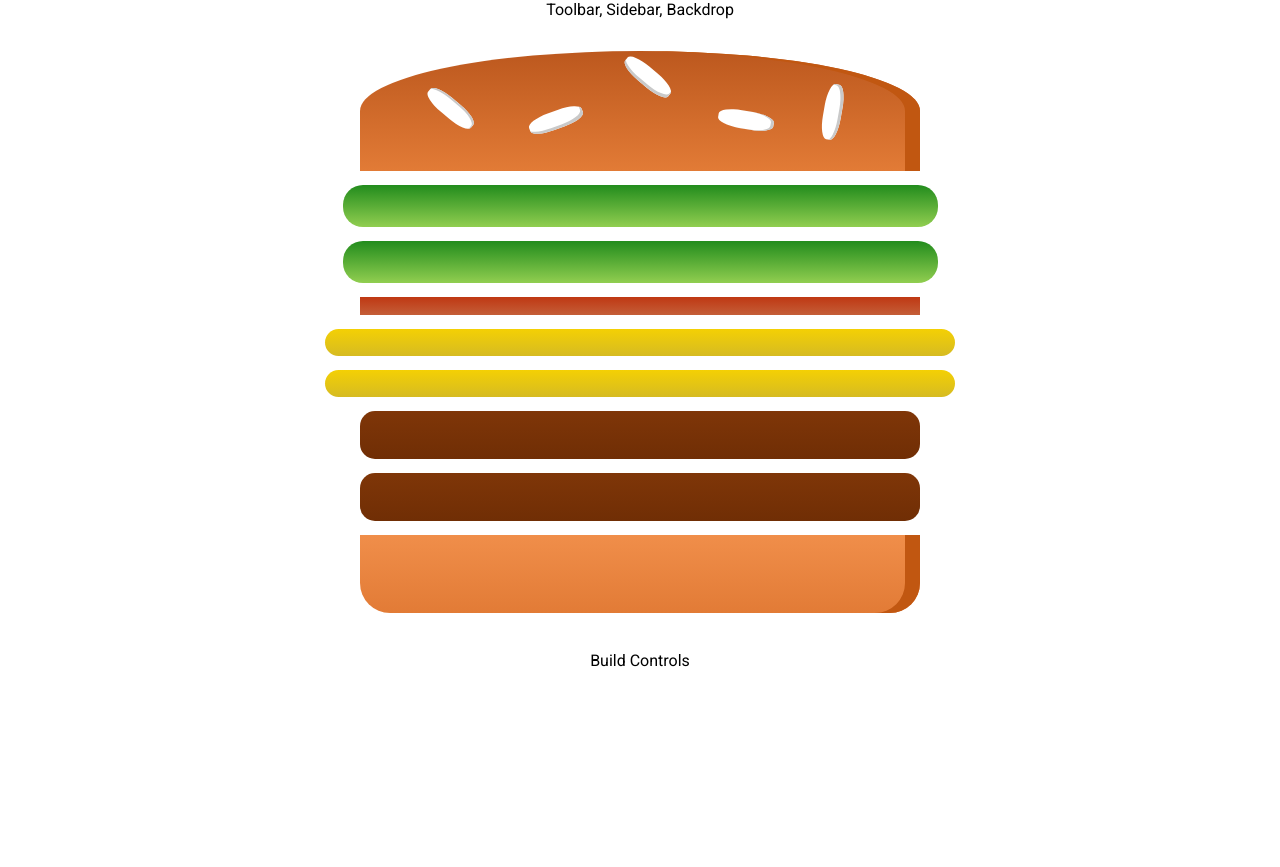
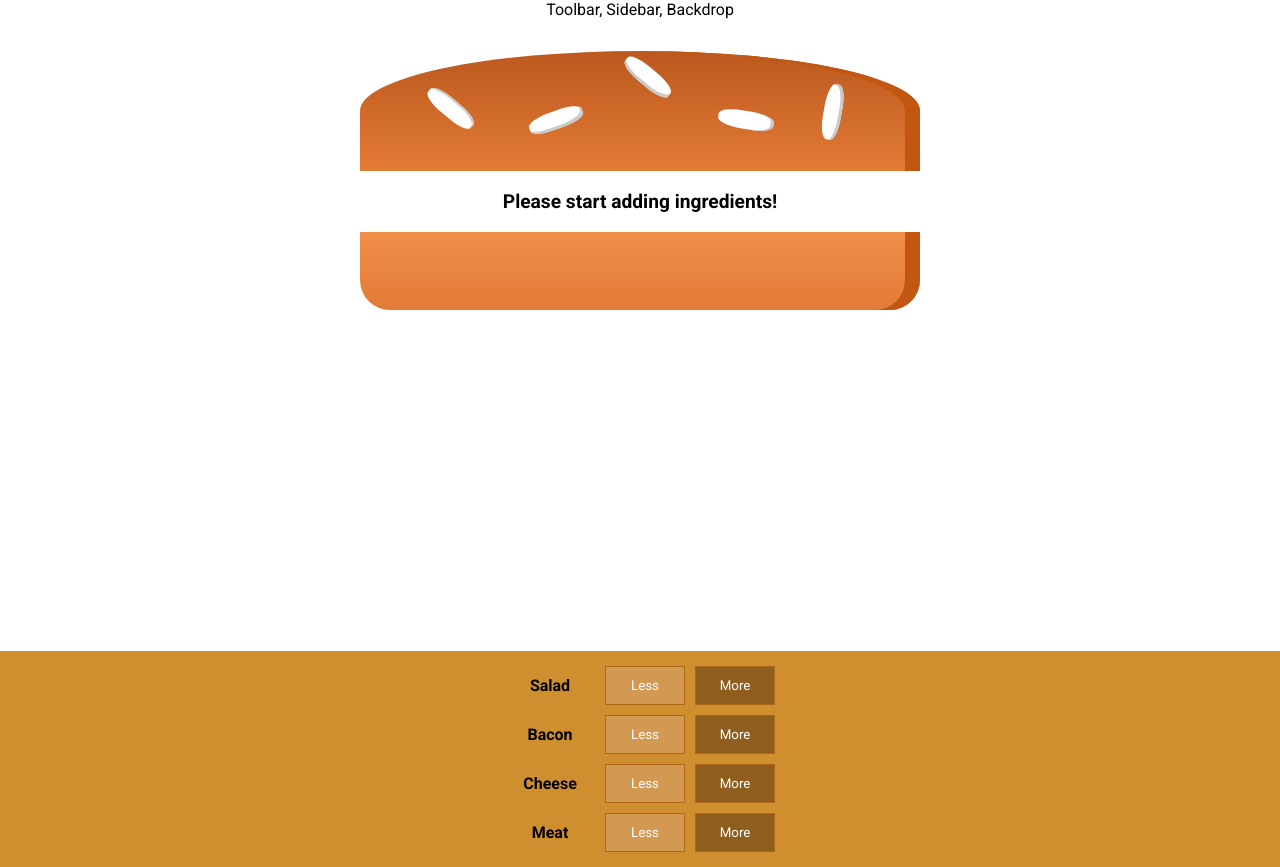
Before and after one commit to jamiev03/React-Playground, a React (Create React App) app in the folder hamburger-builder/: page / in a window 1280 px wide. Before the commit the page ends 800 px from the top, so only its background shows below. Built offline with nearby package versions, Linux system fonts and the light colour scheme.

Commit message:
Built buildControls and buildControl components.

```diff
--- /dev/null
+++ b/hamburger-builder/src/components/Burger/BuildControls/BuildControl/BuildControl.js
@@ -0,0 +1,12 @@
+import React from 'react';
+import classes from '../../../../modules/BuildControl.module.css';
+
+const buildControl = (props) => (
+    <div className={classes.BuildControl}>
+        <div className={classes.Label}>{props.label}</div>
+        <button className={classes.Less}>Less</button>
+        <button className={classes.More}>More</button>
+    </div>
+);
+
+export default buildControl;
--- /dev/null
+++ b/hamburger-builder/src/components/Burger/BuildControls/BuildControls.js
@@ -0,0 +1,20 @@
+import React from 'react';
+import BuildControlsStyles from '../../../modules/BuildControls.module.css';
+import BuildControl from '../BuildControls/BuildControl/BuildControl';
+
+const controls = [
+    { label: 'Salad', type: 'salad' },
+    { label: 'Bacon', type: 'bacon' },
+    { label: 'Cheese', type: 'cheese' },
+    { label: 'Meat', type: 'meat' },
+];
+
+const buildControls = (props) => (
+    <div className={BuildControlsStyles.BuildControls}>
+        {controls.map(ctrl => (
+            <BuildControl key={ctrl.label} label={ctrl.label} />
+        ))}
+    </div>
+)
+
+export default buildControls;
--- a/hamburger-builder/src/components/Burger/Burger.js
+++ b/hamburger-builder/src/components/Burger/Burger.js
@@ -12,7 +12,10 @@ import BurgerIngredients from './BurgerIngredients/BurgerIngredients';
             })
             .reduce((arr, el) => {
                 return arr.concat(el)
-            }, [])
+            }, []);
+            if (transformedIngredients.length === 0) {
+                transformedIngredients = <p>Please start adding ingredients!</p>
+            }
 
             console.log(transformedIngredients);
     return (
--- a/hamburger-builder/src/containers/BurgerBuilder/BurgerBuilder.js
+++ b/hamburger-builder/src/containers/BurgerBuilder/BurgerBuilder.js
@@ -1,6 +1,7 @@
 import React, { Component } from 'react';
 import Auxillary from '../../hoc/Auxillary';
 import Burger from '../../components/Burger/Burger';
+import BuildControls from '../../components/Burger/BuildControls/BuildControls';
 
 class BurgerBuilder extends Component {
     // constructor(props) {
@@ -8,10 +9,10 @@ class BurgerBuilder extends Component {
     //     this.state = {...}
     state = {
         ingredients: {
-            salad: 2,
-            bacon: 1,
-            cheese: 2,
-            meat: 2,
+            salad: 0,
+            bacon: 0,
+            cheese: 0,
+            meat: 0
         }
     }
 
@@ -19,7 +20,7 @@ class BurgerBuilder extends Component {
         return (
             <Auxillary>
                 <Burger ingredients={this.state.ingredients}/>
-                <div>Build Controls</div>
+                <BuildControls />
             </Auxillary>
         );
     }
--- /dev/null
+++ b/hamburger-builder/src/modules/BuildControl.module.css
@@ -0,0 +1,56 @@
+.BuildControl {
+    display: flex;
+    justify-content: space-between;
+    align-content: center;
+    margin: 5px 0;
+}
+
+.BuildControl button {
+    display: block;
+    font-family: inherit;
+    padding: 5px;
+    margin: 0 5px;
+    width: 80px;
+    border: 1px solid #aa6817;
+    outline: none;
+    cursor: pointer;
+}
+
+.BuildControl button:disabled {
+    background-color: #AC9980;
+    border: 1px solid #7E7365;
+    color: #ccc;
+    cursor: default;
+}
+
+.BuildControl button:hover:disabled {
+    background-color: #AC9980;
+    color: #ccc;
+    cursor: not-allowed;
+}
+
+.Label {
+    padding: 10px;
+    font-weight: bold;
+    width: 80px;
+}
+
+.BuildControl .Less {
+    background-color: #D39952;
+    color: white;
+}
+
+.BuildControl .More {
+    background-color: #8F5E1E;
+    color: white;
+}
+
+.BuildControl .Less:hover, .BuildControl .Less:active {
+    background-color: #DAA972;
+    color: white;
+}
+
+.BuildControl .More:hover,.BuildControl .More:active {
+    background-color: #99703F;
+    color: white;
+}
--- /dev/null
+++ b/hamburger-builder/src/modules/BuildControls.module.css
@@ -0,0 +1,10 @@
+.BuildControls {
+    width: 100%;
+    background: #cf8f2e;
+    display: flex;
+    flex-flow: column;
+    align-items: center;
+    box-shadow: 0 2px 1px #ccc;
+    margin: auto;
+    padding: 10px 0;
+}
```
